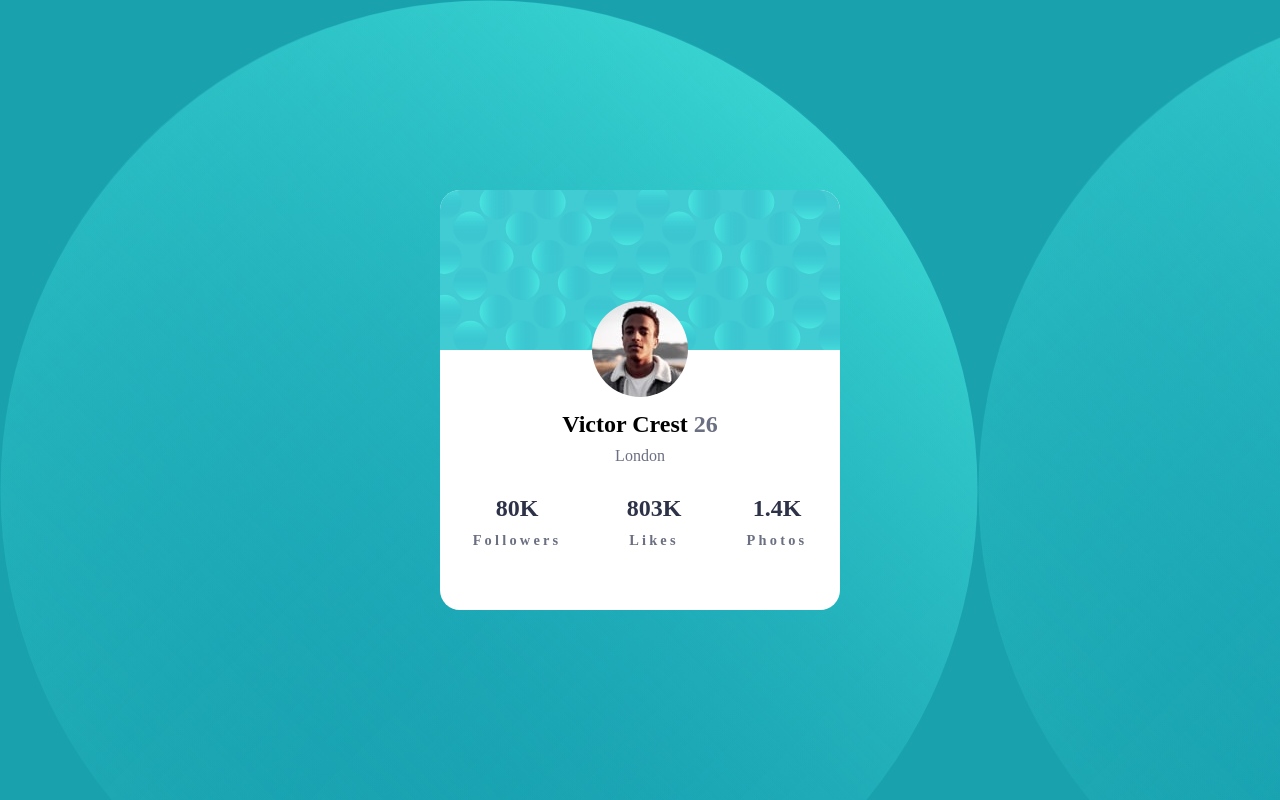
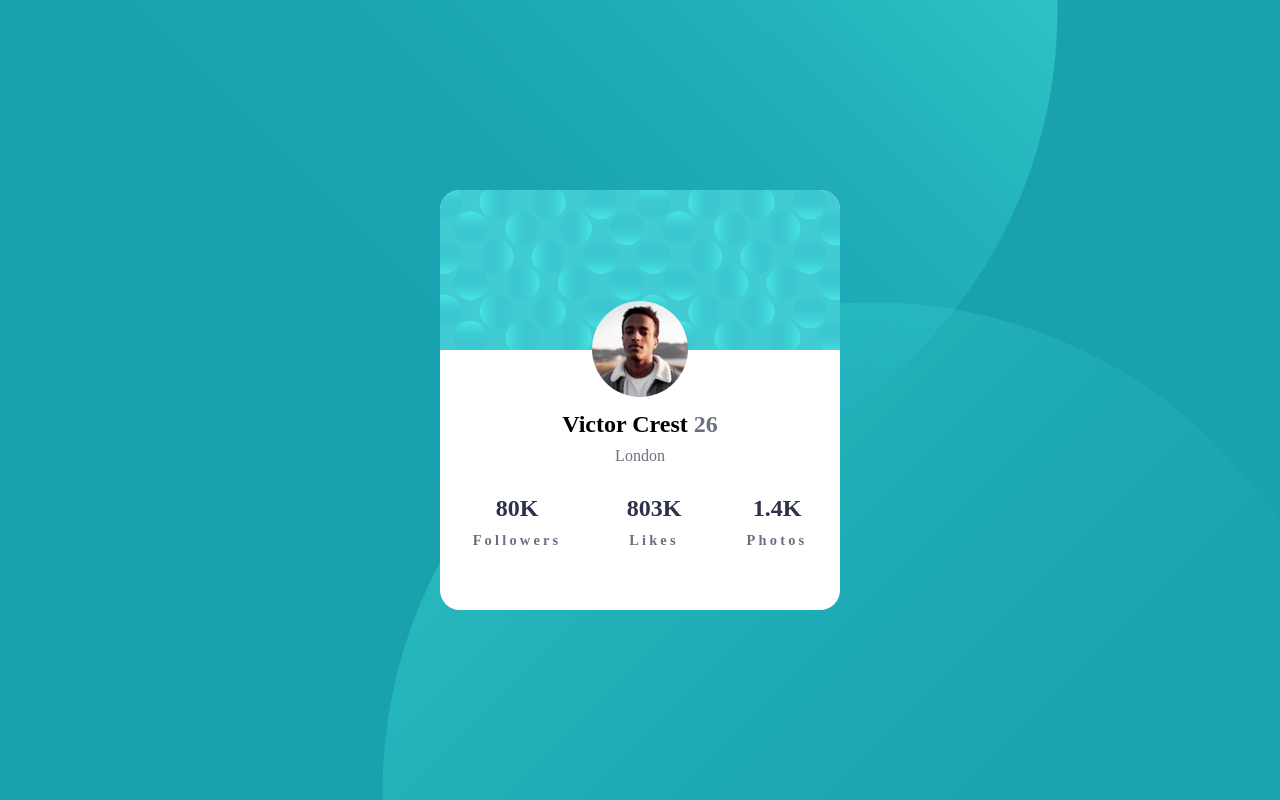
Before and after one commit to Mazer98/Profile-card-component, a plain HTML site: page index.html in a window 1280 px wide. Drawn offline with Linux system fonts and the light colour scheme.

Commit message:
background position

```diff
--- a/style.css
+++ b/style.css
@@ -10,10 +10,10 @@ body {
     justify-content: center;
     align-items: center;
     height: 100vh;
-   background-image: url(images/bg-pattern-top.svg) , url(images/bg-pattern-bottom.svg) ;
-   background-repeat: ;
-   background-size:;
-   background-position: top  500px;
+   background-image: url(images/bg-pattern-top.svg) , url(images/bg-pattern-bottom.svg);
+   background-repeat:no-repeat , no-repeat;
+   background-position: left 5rem  top -30rem , right -5rem bottom -30rem ;
+
    background-color: hsl(185, 75%, 39%);
 
 }
```
Also changed, not shown: index.html (line endings or trailing spaces).
